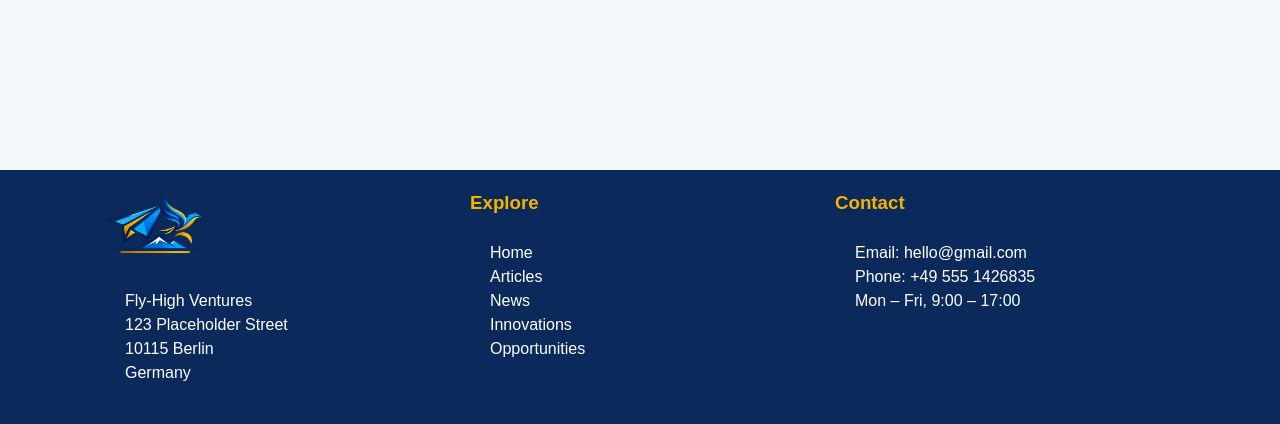
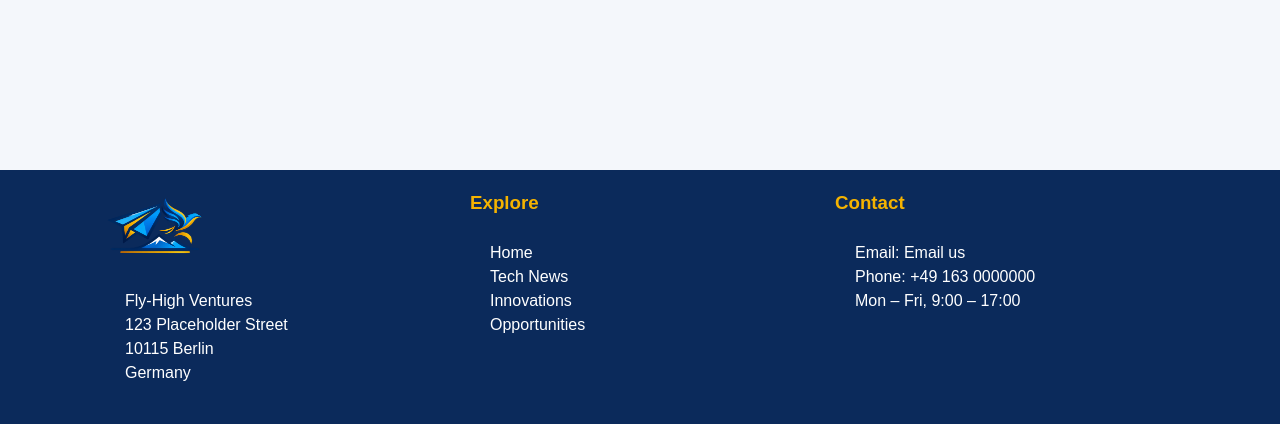
Before and after one commit to NWstevo/Fly-High-Ventures_Blog, a Node project: template views/post.ejs in a window 1280 px wide. Shown: the part 376-800 px from the top of the page. Run offline with Node 20 templates, Linux system fonts and the light colour scheme; the template is opened without the code that fills it, so the values that code supplies are empty.

Commit message:
Link footer categories to the home page filter and update contact details

```diff
--- a/views/partials/footer.ejs
+++ b/views/partials/footer.ejs
@@ -9,23 +9,26 @@
                     <li>Germany</li>
                 </ul>
             </div>
+            <%# Same category links as the filter buttons in index.ejs: each ?category= value must match an
+                <option value> in publish.ejs exactly. Personal (My Posts) is only shown to logged-in users. %>
             <div class="footer_column" id="footer_nav">
                 <h3>Explore</h3>
                 <ul class="footer_list">
                     <li><a href="/">Home</a></li>
-                    <li><a href="#">Articles</a></li>
-                    <li><a href="#">News</a></li>
-                    <% if (locals.user){%>
-                    <li><a href="/posts" class="nav_link">Personal</a></li><% } %>
-                    <li><a href="#">Innovations</a></li>
-                    <li><a href="#">Opportunities</a></li>
+                    <li><a href="/?category=Tech news">Tech News</a></li>
+                    <% if (locals.user) { %>
+                    <li><a href="/posts">Personal</a></li>
+                    <% } %>
+                    <li><a href="/?category=Innovation">Innovations</a></li>
+                    <li><a href="/?category=Opportunity pathways">Opportunities</a></li>
                 </ul>
             </div>
+            <%# Placeholder contact details. %>
             <div class="footer_column" id="footer_contact">
                 <h3>Contact</h3>
                 <ul class="footer_list">
-                    <li>Email: <a href="mailto:hello@gmail.com">hello@gmail.com</a></li>
-                    <li>Phone: <a href="tel:+495551426835">+49 555 1426835</a></li>
+                    <li>Email: <a href="mailto:example@gmail.com">Email us</a></li>
+                    <li>Phone: <a href="tel:+491630000000">+49 163 0000000</a></li>
                     <li>Mon – Fri, 9:00 – 17:00</li>
                 </ul>
             </div>
```
